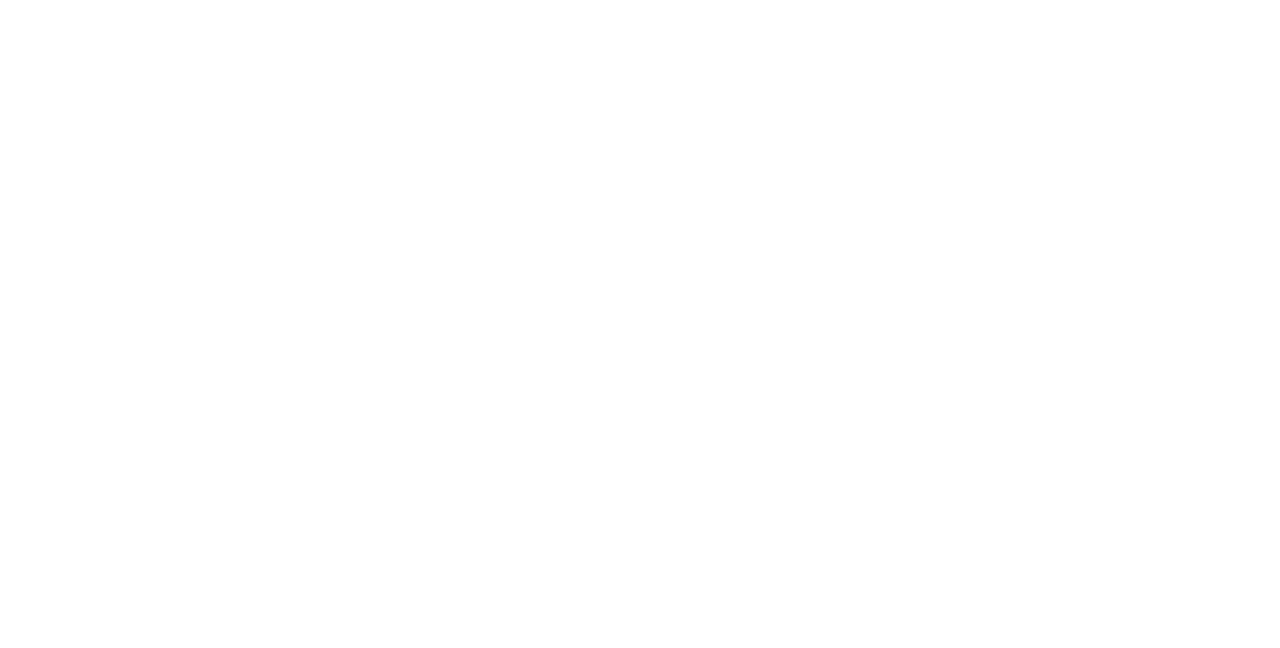
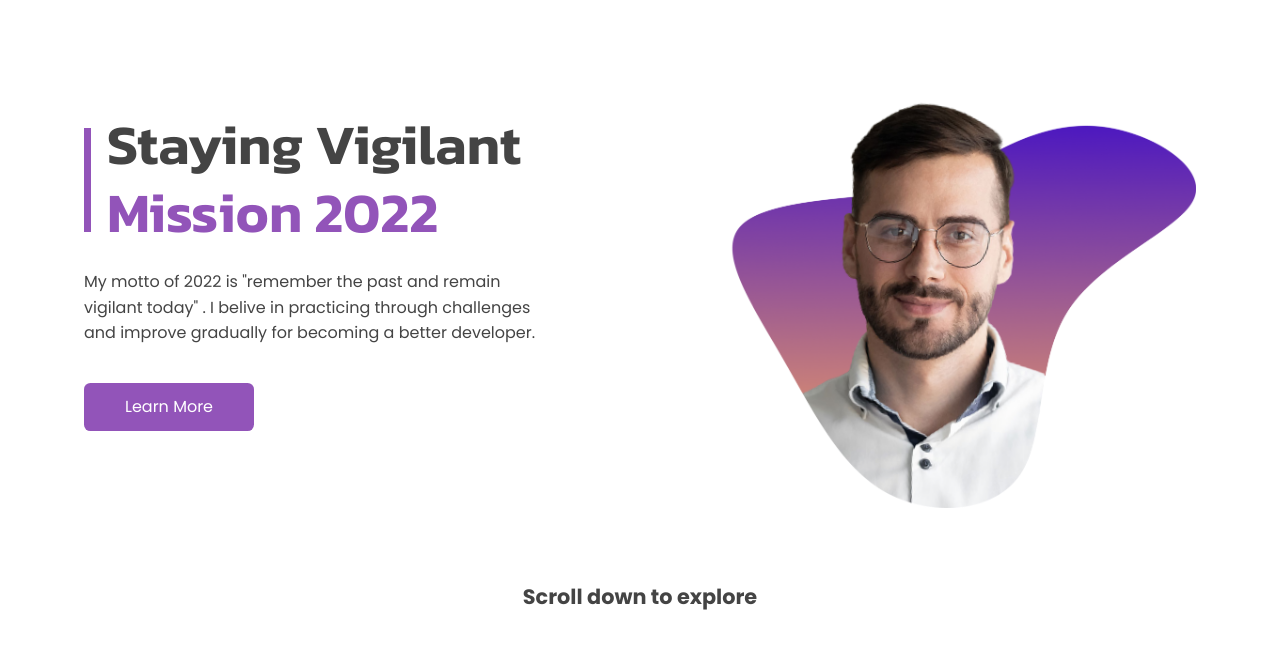
Before and after one commit to Adnan-R-Faisal/personal-website-assignment-01, a plain HTML site: page index.html in a window 1280 px wide. Drawn offline with Linux system fonts and the light colour scheme.

Commit message:
section-01

```diff
--- a/index.html
+++ b/index.html
@@ -5,10 +5,41 @@
     <meta http-equiv="X-UA-Compatible" content="IE=edge">
     <meta name="viewport" content="width=device-width, initial-scale=1.0">
     <link rel="shortcut icon" href="./images/favIcon.png" type="image/x-icon">
+    <link rel="preconnect" href="https://fonts.googleapis.com">
+    <link rel="preconnect" href="https://fonts.gstatic.com" crossorigin>
+    <link href="https://fonts.googleapis.com/css2?family=Kanit:ital,wght@0,600;1,300&family=Poppins:wght@400;700&display=swap" rel="stylesheet">
     <link rel="stylesheet" href="style.css">
     <title>Adnan ur Rahman Faisal</title>
 </head>
 <body>
-
+    <section class="banner-section">
+<div class="flex-container">
+<div class="flex-container-half">
+<div class="banner-heading-container">
+<h1 class="custom-line-height" id="bordered-heading-01">Staying Vigilant</h1>
+<h1 class="custom-line-height text-purple" id="bordered-heading-02">Mission 2022</h1>
+</div>
+<div id="banner-paragraph">
+    <p>
+        My motto of 2022 is "remember the past and remain vigilant today" .
+        I belive in practicing through challenges and improve gradually for becoming a better developer.
+    </p>
+</div>
+<a target="_blank" href="https://www.linkedin.com/in/adnan-ur-rahman-faisal-98b01752?lipi=urn%3Ali%3Apage%3Ad_flagship3_profile_view_base_contact_details%3B9%2BoEWMPcSZq%2FK66zH8YjXg%3D%3D"
+role="button" class="btn site-btn"
+>
+Learn More
+</a>
+</div>
+<div class="flex-container-half">
+<img src="./images/header-image.png" alt="banner-image" class="image-sized">
+</div>
+</div>
+    </section>
+    <section id="invitation-to-scroll">
+<p>
+   <b>Scroll down to explore</b>
+</p>
+    </section>
 </body>
 </html>
--- a/style.css
+++ b/style.css
@@ -0,0 +1,96 @@
+*:focus{
+    outline:1px solid #b4b4b4;
+    box-shadow:none;
+}
+body{
+    margin:0;
+    font-size:16px;
+    color:#444;
+    line-height:1.3;
+    font-family: 'Poppins', sans-serif;
+}
+h1{
+    font-size:3.5em;
+    margin:0 0;
+    font-family: 'Kanit', sans-serif;
+    font-weight:600;
+}
+h2{
+    font-size:1.8em;
+    margin:0 0;
+}
+p{
+    line-height:1.6;
+    font-weight:300;
+}
+#bordered-heading-01{
+    margin-bottom:0.6em;
+}
+#bordered-heading-02{
+    padding-bottom:0.06em;
+}
+.text-purple{
+    color:#9254b9;
+}
+a.btn{
+    text-decoration:none;
+}
+.btn {
+    display: inline-block;
+    font-weight: 400;
+    color: #212529;
+    text-align: center;
+    vertical-align: middle;
+    -webkit-user-select: none;
+    -moz-user-select: none;
+    -ms-user-select: none;
+    user-select: none;
+    background-color: transparent;
+    border: 1px solid transparent;
+    padding: 0.7rem 2.5rem;
+    font-size: 1rem;
+    line-height: 1.5;
+    border-radius: 0.4rem;
+    transition: color .15s ease-in-out,background-color .15s ease-in-out,border-color .15s ease-in-out,box-shadow .15s ease-in-out, font-size .15s ease-in-out;
+}
+.site-btn{
+    color:#fff;
+    background-color:#9254b9;
+}
+.btn:hover{
+    background-color:#a352d4;
+    box-shadow:0 2px 3px 0 #aba8a8;
+}
+.banner-heading-container{
+    padding:0 1em;
+    border-left: 7px solid #9254b9;
+
+}
+#banner-paragraph{
+    padding:1.3em 0;
+}
+.custom-line-height{
+    line-height: 0.6;
+}
+.flex-container{
+    display:flex;
+    width:100%;
+    align-items:center;
+}
+.flex-container-half{
+    width:50%;
+    padding:20px;
+    margin:2% 5%;
+
+}
+.image-sized{
+    max-width:100%;
+    height:auto;
+}
+#invitation-to-scroll{
+    text-align:center;
+    width:50%;
+    margin:0 auto;
+    font-size: 1.3em;
+
+}
```
Also changed, not shown: images/header-image.png (added).
